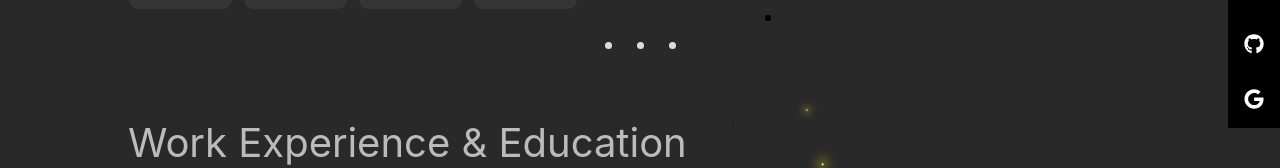
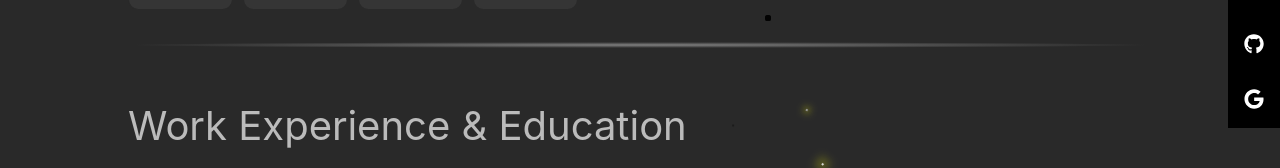
Before and after one commit to sumitsj/portfolio, a React (Create React App) app: page / in a window 1280 px wide. Both pictures are taken after a click on the button "About". Shown: the part 382-550 px from the top of the page. Built offline with nearby package versions, Linux system fonts and the light colour scheme.

Commit message:
Cosmetic changes

```diff
--- a/src/components/About/About.tsx
+++ b/src/components/About/About.tsx
@@ -8,7 +8,7 @@ export const About: React.FC = () => {
         <div className='about-page'>
             <div className='section-title'>My Skills</div>
             <Skills />
-            <hr className='separator separator--dots' />
+            <hr className='separator' />
             <div className='section-title'>Work Experience & Education</div>
             <Timeline />
         </div>
--- a/src/components/Contact/Contact.scss
+++ b/src/components/Contact/Contact.scss
@@ -40,8 +40,4 @@
 
 .contact-link {
     padding: 0 1rem;
-
-    &:hover {
-        transform: scale(1.5);
-    }
 }
--- a/src/styles/main.scss
+++ b/src/styles/main.scss
@@ -62,68 +62,18 @@ h2 {
   margin: 1rem 0;
 }
 
-$separator-size: 5px;
-$separator-border-style: solid;
-$separator-border-color: $highligher-color;
-$separator-space-top: 2rem;
-$separator-space-bottom: 3rem;
-
+// Separator
 .separator {
-  margin-top: $separator-space-top;
-  margin-bottom: $separator-space-bottom;
-  border: 0;
+  width: 100%;
+  height: 6px;
+  border: none;
+  margin: 2rem 0;
+  background-image: radial-gradient(closest-side,
+      hsla(0, 0%, 50%, 1.0),
+      hsla(0, 0%, 50%, 0) 100%);
 }
 
-@mixin dot {
-  $dot-size: 7px;
-  content: "";
-  background-color: $separator-border-color;
-  display: block;
-  height: $dot-size;
-  width: $dot-size;
-  border-radius: 50%;
-}
-
-.separator--dots {
-  overflow: visible;
-  border: 0;
-  @include dot();
-  position: relative;
-
-  &:before {
-    @include dot();
-    position: absolute;
-    left: -32px;
-    animation: dot-move-left 1s ease-out forwards;
-  }
-
-  &:after {
-    @include dot();
-    position: absolute;
-    left: 32px;
-    animation: dot-move-right 1s ease-out forwards;
-  }
-}
-
-@keyframes dot-move-right {
-  0% {
-    left: 0;
-  }
-
-  100% {
-    left: 32px;
-  }
-}
-
-@keyframes dot-move-left {
-  0% {
-    left: 0;
-  }
-
-  100% {
-    left: -32px;
-  }
-}
+// -------------
 
 .hero-section {
   margin: 1rem;
@@ -172,7 +122,7 @@ $separator-space-bottom: 3rem;
   z-index: 1000;
 
   @include breakpoint('<phone') {
-    top: calc(100vh - 5rem);
+    top: calc(100vh - 8rem);
   }
 
   .nav-container {
```
